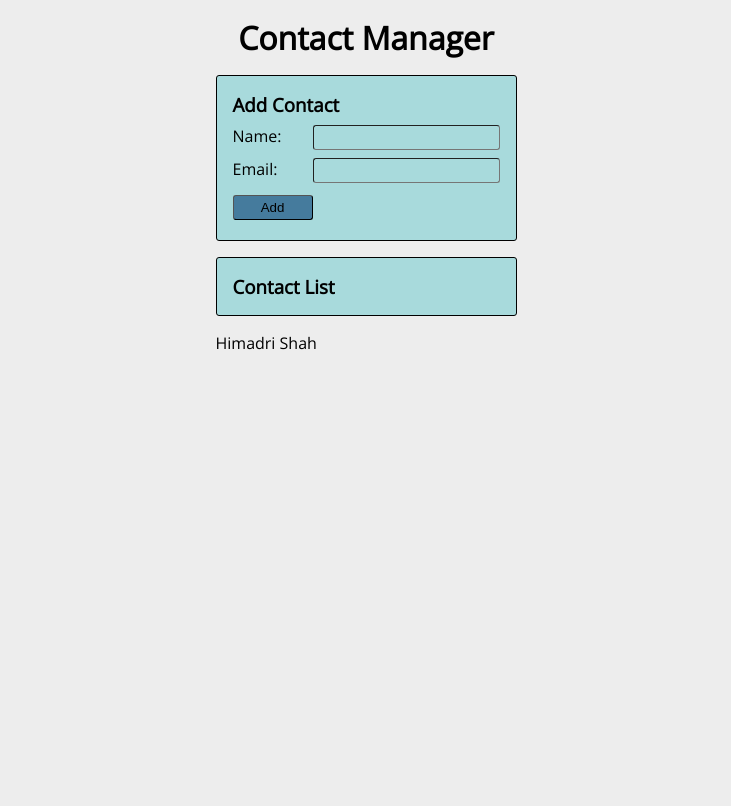
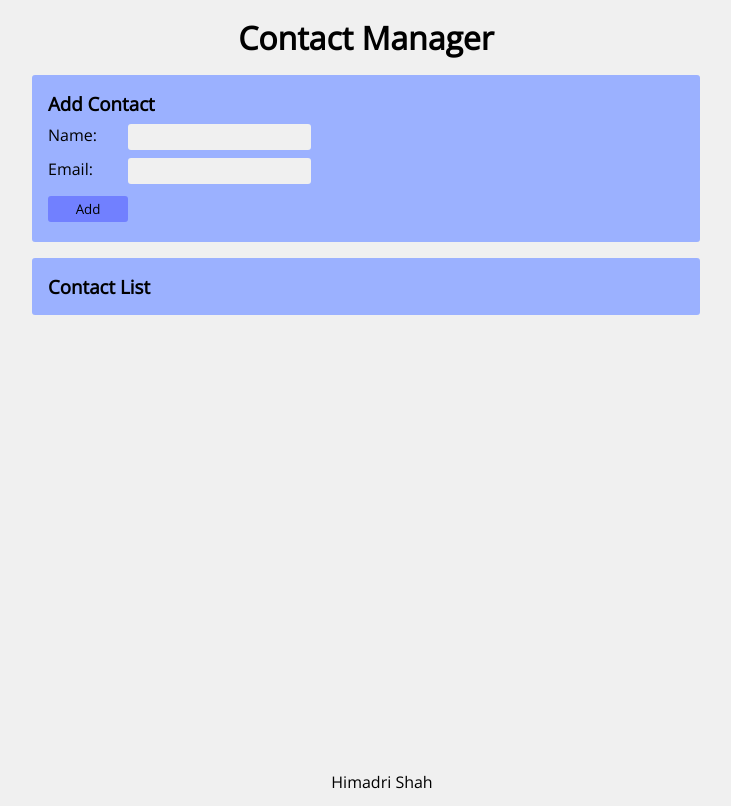
Before and after one commit to himadri2110/react-contact-app, a React (Create React App) app: page / in a window 1280 px wide. Shown: the whole page, without its empty margins (274-1005 px from the left). Built offline with nearby package versions, Linux system fonts and the light colour scheme.

Commit message:
style: layout and bg colors

```diff
--- a/src/components/App.css
+++ b/src/components/App.css
@@ -1,9 +1,9 @@
-@import url('https://fonts.googleapis.com/css2?family=Open+Sans&display=swap');
+@import url("https://fonts.googleapis.com/css2?family=Open+Sans&display=swap");
 
 :root {
-  --background: #EDEDED;
-  --blue: #a8dadc;
-  --dark-blue: #457b9d;
+  --background: #f0f0f0;
+  --light-purple: #9bb1ff;
+  --purple: #7180ff;
 }
 
 * {
@@ -11,36 +11,33 @@
   padding: 0;
   box-sizing: border-box;
   border-radius: 3px;
+  font-family: "Open Sans", sans-serif;
 }
 
 body {
-  font-family: 'Open Sans', sans-serif;
-  display: flex;
-  justify-content: center;
-  align-items: center;
-  margin: 1rem;
+  min-height: 100vh;
+  position: relative;
+  margin: auto;
+  padding: 1rem;
+  max-width: 700px;
+  overflow-x: hidden;
   background-color: var(--background);
-}
-
-.App {
-  text-align: center;
 }
 
 .header {
   text-align: center;
 }
 
-.add-contact, .contact-list {
+.add-contact,
+.contact-list {
   margin: 1rem 0;
   padding: 1rem;
-  border: 1px solid black;
-  background-color: var(--blue);
+  background-color: var(--light-purple);
 }
 
 .field {
   margin: 0.5rem 0;
   display: flex;
-
 }
 
 label {
@@ -49,23 +46,19 @@ label {
 
 input {
   padding: 0.25rem;
-  background-color: var(--blue);
+  background-color: var(--background);
 }
 
-input:focus {
-  outline: none;
-}
-
-input, button {
-  border-width: 0.01rem;
+input,
+button {
+  border: none;
 }
 
 button {
   width: 5rem;
   margin: 0.25rem 0;
   padding: 0.25rem;
-  cursor: pointer;
-  background-color: var(--dark-blue);
+  background-color: var(--purple);
 }
 
 .contact-card {
@@ -73,7 +66,7 @@ button {
   display: grid;
   align-items: center;
   grid-template-columns: 1fr 8fr 1fr;
-  background-color: var(--dark-blue);
+  background-color: var(--purple);
 }
 
 img {
@@ -83,7 +76,8 @@ img {
   border-radius: 50%;
 }
 
-i {
+i,
+button {
   cursor: pointer;
 }
 
@@ -94,3 +88,17 @@ i {
 .card-email {
   font-size: 0.8rem;
 }
+
+.footer {
+  position: absolute;
+  bottom: 10px;
+  /* top: 1s0px; */
+  padding: 2rem;
+  /* left: 50%; */
+
+  margin-top: auto;
+  text-align: center;
+  width: 100%;
+  height: 3rem;
+  line-height: 3rem;
+}
```
